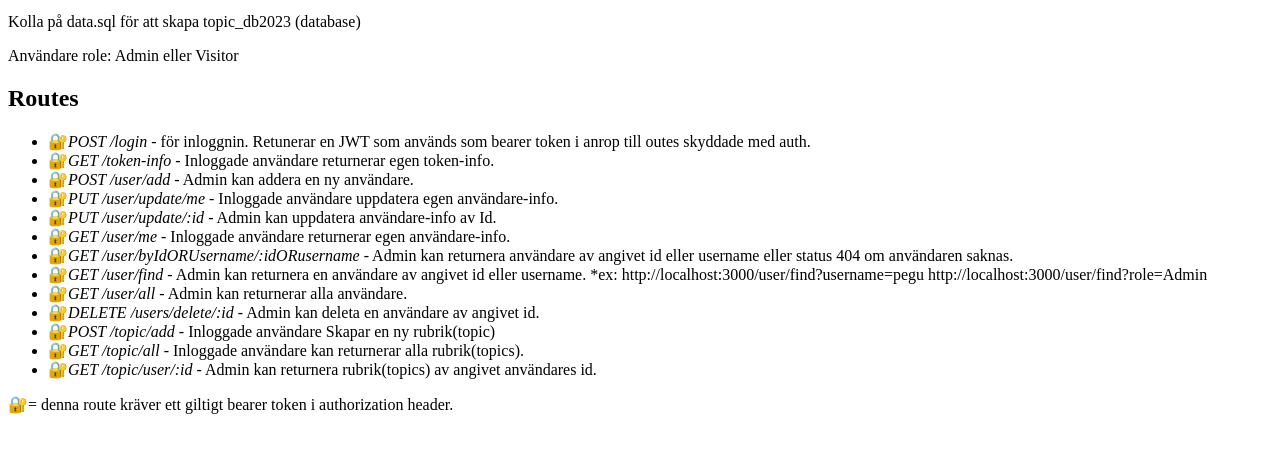
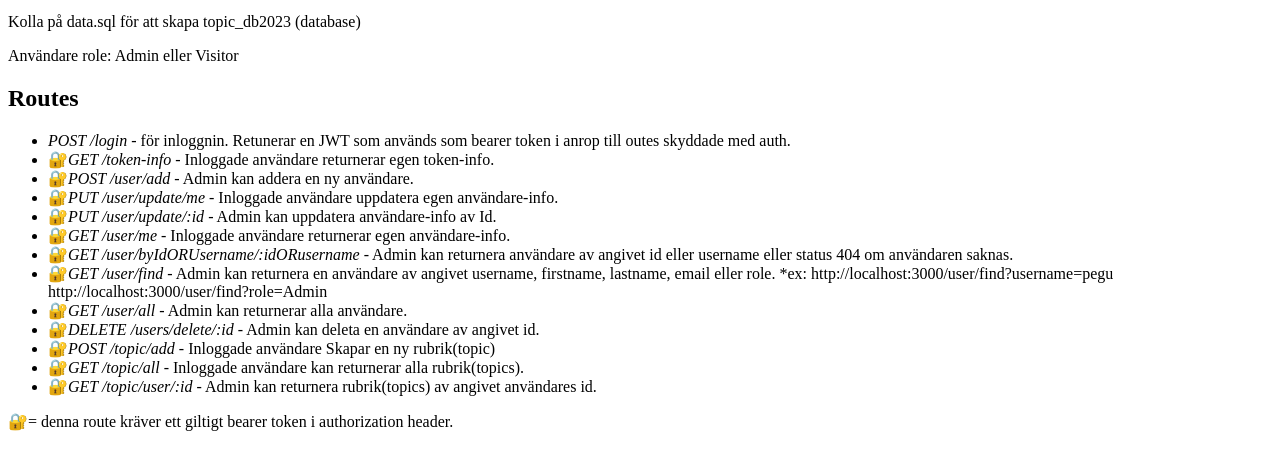
Before and after one commit to miwgu/FWK23S_Node.js_API, a website: page dokumentation.html in a window 1280 px wide. Shown: the part 101-570 px from the top of the page. Drawn offline with Linux system fonts and the light colour scheme.

Commit message:
Add readme

```diff
--- a/dokumentation.html
+++ b/dokumentation.html
@@ -13,7 +13,7 @@
     <h2>Routes</h2>
 
     <ul>
-        <li><span>&#x1f510;</span><em>POST /login</em> - för inloggnin. Retunerar en JWT som används som bearer token i anrop till outes skyddade med auth. </li>
+        <li><span>         </span><em>POST /login</em> - för inloggnin. Retunerar en JWT som används som bearer token i anrop till outes skyddade med auth. </li>
         <li><span>&#x1f510;</span><em>GET /token-info</em> - Inloggade användare returnerar egen token-info. </li>
 
         <li><span>&#x1f510;</span><em>POST /user/add</em> - Admin kan addera en ny användare. </li>
@@ -21,7 +21,7 @@
         <li><span>&#x1f510;</span><em>PUT /user/update/:id</em> - Admin kan uppdatera användare-info av Id. </li>
         <li><span>&#x1f510;</span><em>GET /user/me</em> - Inloggade användare returnerar egen användare-info. </li>
         <li><span>&#x1f510;</span><em>GET /user/byIdORUsername/:idORusername</em> - Admin kan returnera användare av angivet id eller username eller status 404 om användaren saknas. </li>
-        <li><span>&#x1f510;</span><em>GET /user/find</em> - Admin kan returnera en användare av angivet id eller username.
+        <li><span>&#x1f510;</span><em>GET /user/find</em> - Admin kan returnera en användare av angivet username, firstname, lastname, email eller role.
             *ex: http://localhost:3000/user/find?username=pegu http://localhost:3000/user/find?role=Admin </li>
 
         <li><span>&#x1f510;</span><em>GET /user/all</em> - Admin kan returnerar alla användare. </li>
```
Also changed, not shown: README.md.
